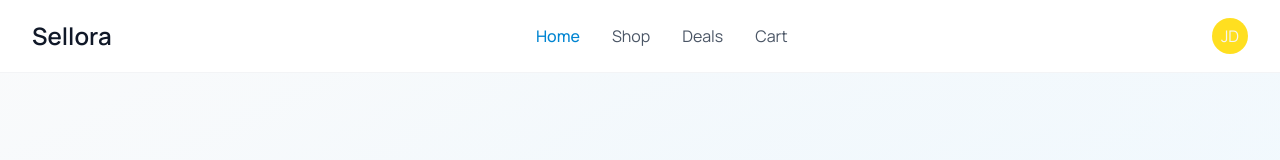
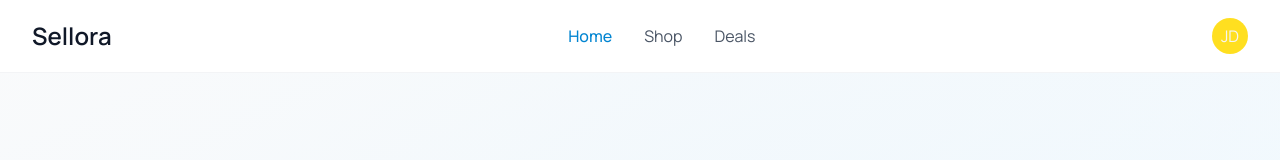
Before and after one commit to JomarGZ/sellora, a React (Vite) app in the folder frontend/: page / in a window 1280 px wide. Shown: the top 160 px of the page. Built offline with nearby package versions, Linux system fonts and the light colour scheme.

Commit message:
feat: fix checkout page error

```diff
--- a/frontend/src/components/navigation/NavigationMenu.tsx
+++ b/frontend/src/components/navigation/NavigationMenu.tsx
@@ -41,15 +41,6 @@ export function NavigationMenu({
       >
         Deals
       </Link>
-
-      <Link
-        to="/cart"
-        onClick={onNavigate}
-        className="px-6 py-2 text-gray-600 transition-colors hover:text-sky-600 md:px-0"
-        activeProps={{ className: "text-sky-600 font-medium" }}
-      >
-        Cart
-      </Link>
     </nav>
   );
 }
--- a/frontend/src/data/cartData.ts
+++ b/frontend/src/data/cartData.ts
@@ -7,7 +7,7 @@ export interface CartItemData {
   image: string;
 }
 
-export const INITIAL_CART_ITEMS: CartItemData[] = [
+export const mockCartItems: CartItemData[] = [
   {
     id: "1",
     name: "Classic White Sneakers",
--- a/frontend/src/hooks/useCart.ts
+++ b/frontend/src/hooks/useCart.ts
@@ -1,4 +1,5 @@
-import { mockCartItems, type CartItem } from "@/data/mockProfile";
+import { mockCartItems } from "@/data";
+import type { CartItem } from "@/types";
 import { useState, useEffect } from "react";
 
 const CART_STORAGE_KEY = "cart-items";
--- a/frontend/src/pages/CheckoutPage.tsx
+++ b/frontend/src/pages/CheckoutPage.tsx
@@ -1,12 +1,12 @@
 import { ErrorBoundary } from "react-error-boundary";
 import { CheckoutContent } from "@/components/checkout/CheckoutContent";
 import { ErrorFallback } from "@/components/checkout/ErrorFallback";
-import { INITIAL_CART_ITEMS } from "@/data";
 import { useState } from "react";
 import type { CheckoutItem } from "@/types/checkout";
+import { mockCartItems } from "@/data";
 
 export default function CheckoutPage() {
-  const [items, setItems] = useState<CheckoutItem[]>(INITIAL_CART_ITEMS);
+  const [items, setItems] = useState<CheckoutItem[]>(mockCartItems);
   return (
     <ErrorBoundary
       fallbackRender={({ resetErrorBoundary }) => (
```
